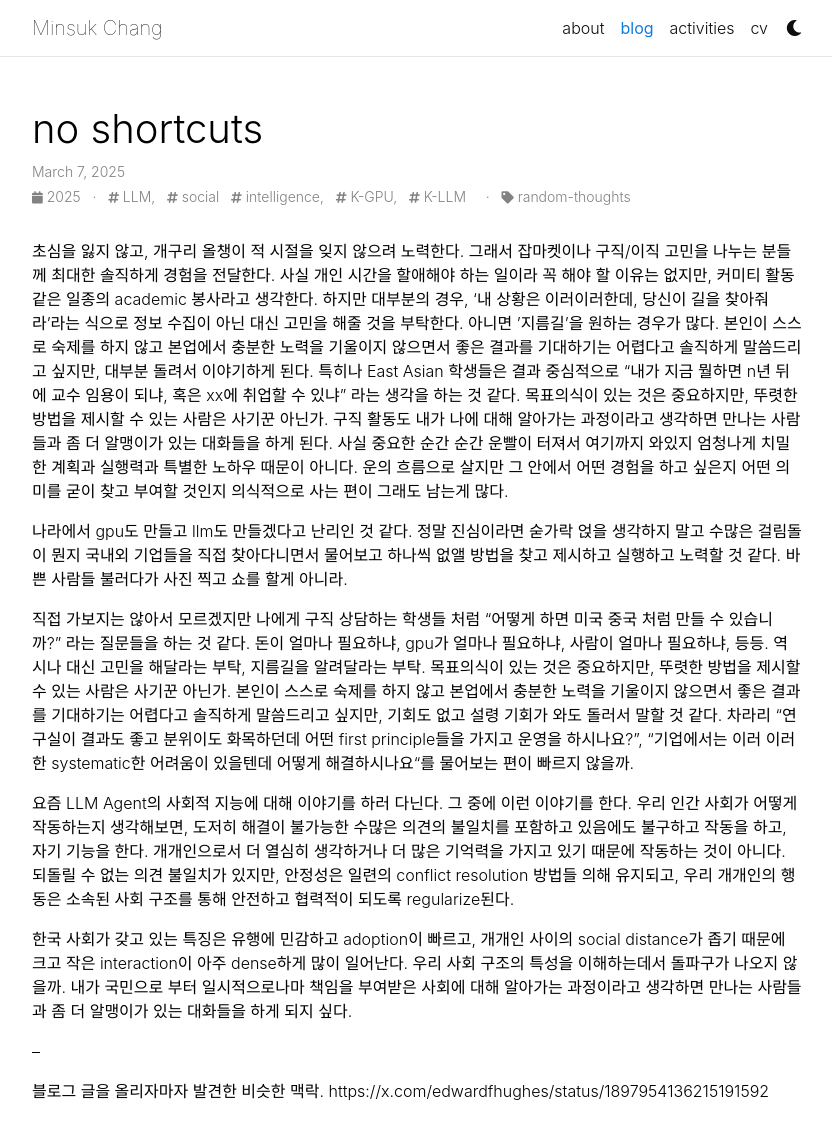
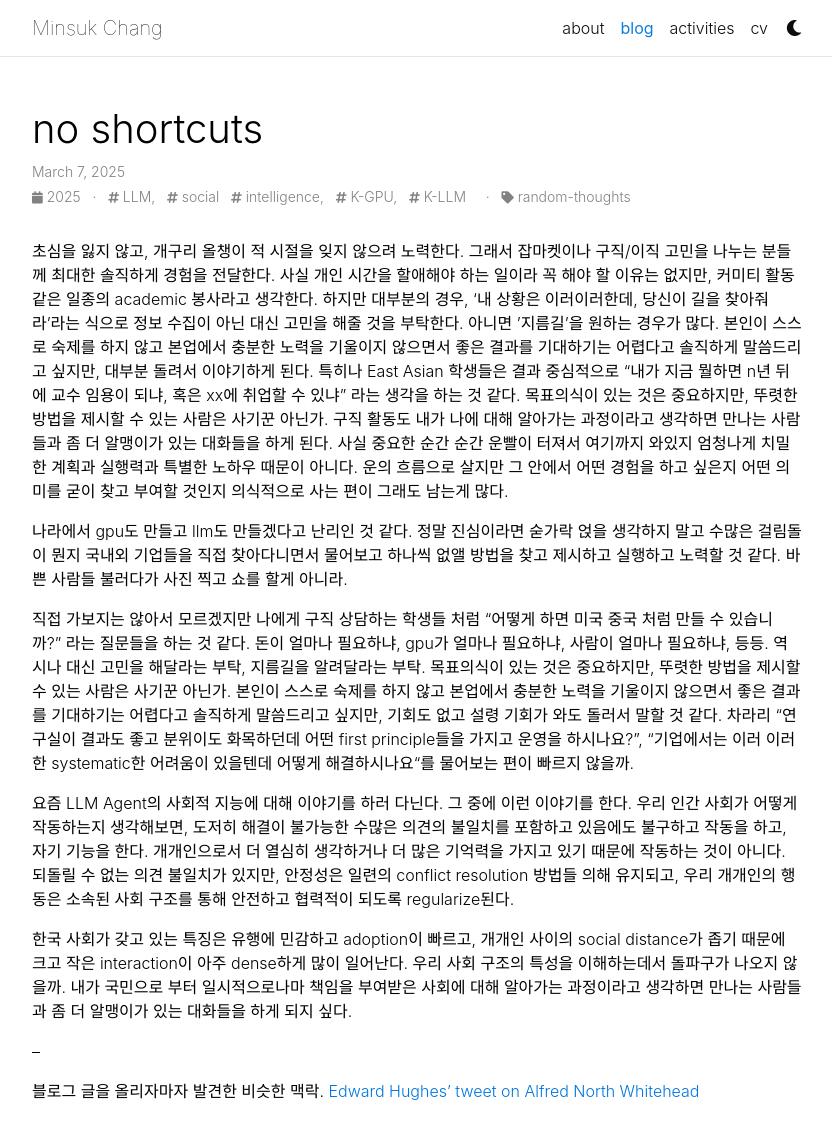
Before and after one commit to minsukchang/minsukchang.github.io, a Jekyll site: the page built from _posts/2025-03-07-take-no-shortcuts.md, in a window 1280 px wide and 1189 px high. Shown: the top 1140 px of the window, without its empty margins (223-1055 px from the left). Built offline with Jekyll 4.4.1, drawn with Linux system fonts in a browser that asks for light colours; comment, search, counter and statistics services are not loaded; a style sheet for code colours, icons or effects is not loaded.

Commit message:
fix hyperlink

```diff
--- a/_posts/2025-03-07-take-no-shortcuts.md
+++ b/_posts/2025-03-07-take-no-shortcuts.md
@@ -19,4 +19,4 @@ categories: random-thoughts
 
 --
 
-블로그 글을 올리자마자 발견한 비슷한 맥락. https://x.com/edwardfhughes/status/1897954136215191592
+블로그 글을 올리자마자 발견한 비슷한 맥락. [Edward Hughes' tweet on Alfred North Whitehead](https://x.com/edwardfhughes/status/1897954136215191592)
```
